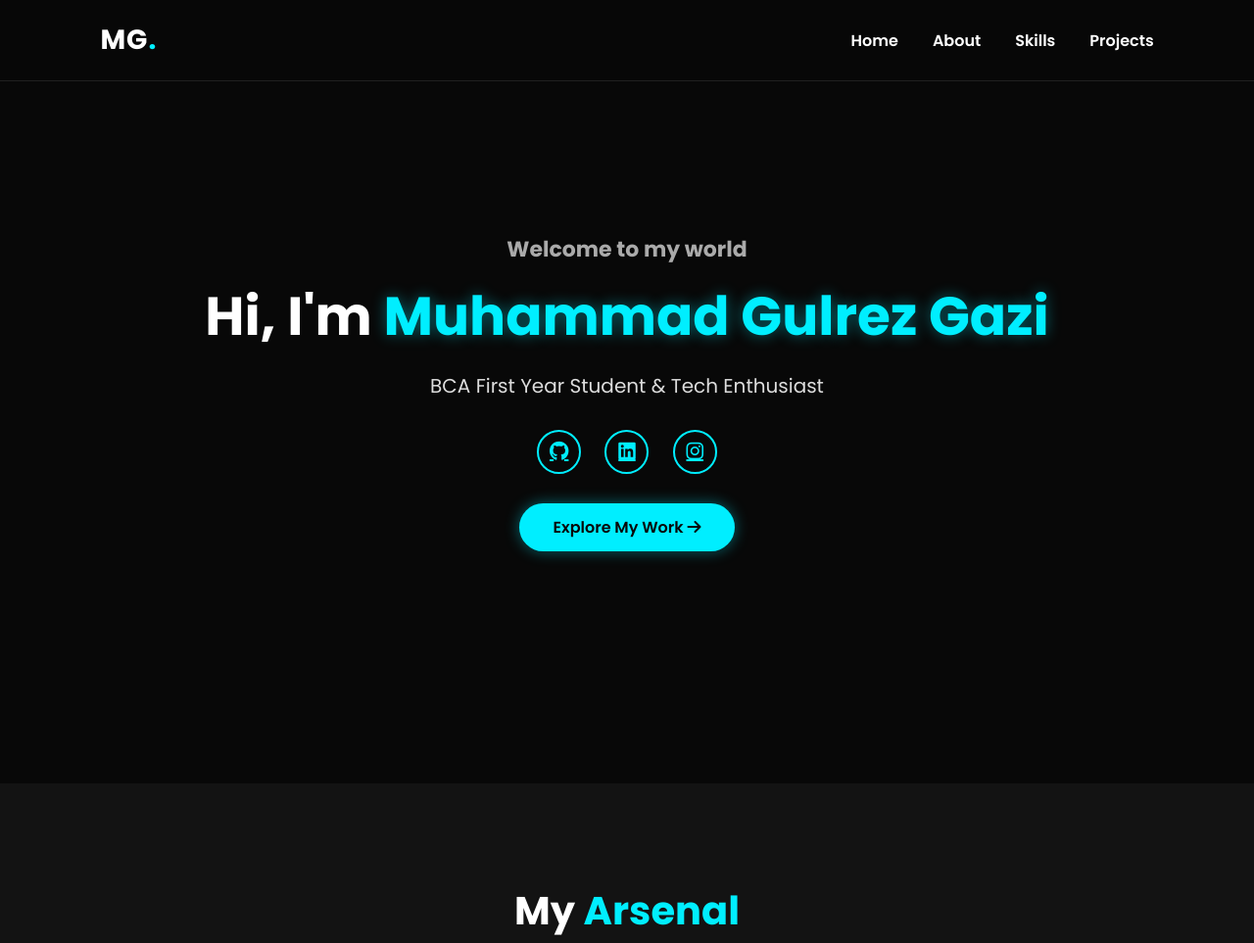
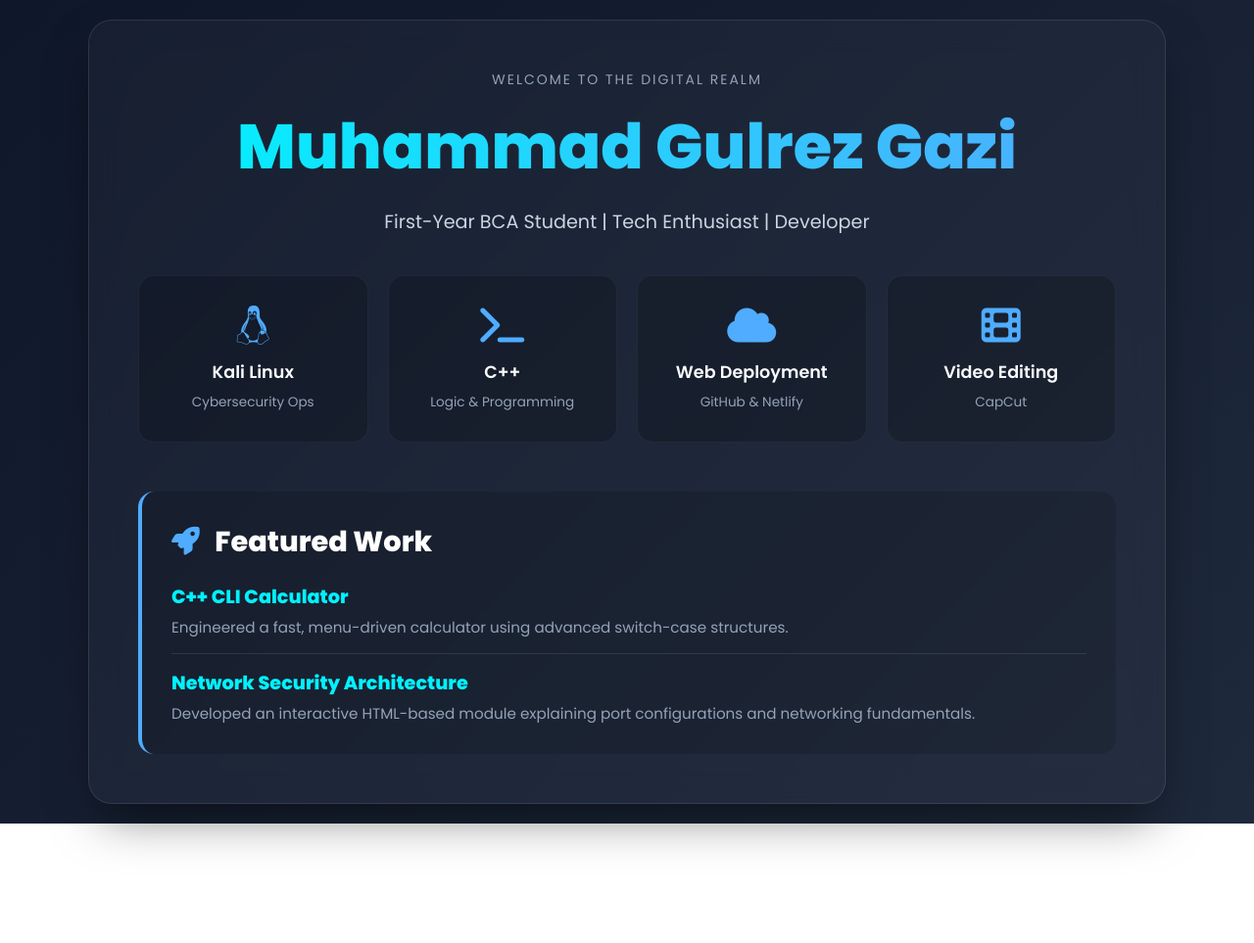
Before and after one commit to gulrezgazi2007-droid/portfolio-website, a plain HTML site: page index.html in a window 1280 px wide. Shown: the top 963 px of the page at 98% size. After the commit the page ends 841 px from the top, so only its background shows below. Drawn offline with Linux system fonts and the light colour scheme.

Commit message:
Update index.html

```diff
--- a/index.html
+++ b/index.html
@@ -3,90 +3,187 @@
 <head>
     <meta charset="UTF-8">
     <meta name="viewport" content="width=device-width, initial-scale=1.0">
-    <title>Muhammad Gulrez Gazi | Portfolio</title>
-    <!-- Google Fonts & Icons -->
-    <link href="https://fonts.googleapis.com/css2?family=Poppins:wght@300;400;600;700&display=swap" rel="stylesheet">
+    <title>Muhammad Gulrez Gazi | Pro Portfolio</title>
+    <link href="https://fonts.googleapis.com/css2?family=Poppins:wght@300;400;600;800&display=swap" rel="stylesheet">
     <link rel="stylesheet" href="https://cdnjs.cloudflare.com/ajax/libs/font-awesome/6.4.0/css/all.min.css">
-    <link rel="stylesheet" href="style.css">
+    <style>
+        * {
+            margin: 0;
+            padding: 0;
+            box-sizing: border-box;
+            font-family: 'Poppins', sans-serif;
+        }
+
+        body {
+            /* Deep Dark Gradient Background */
+            background: linear-gradient(135deg, #0f172a 0%, #1e293b 100%);
+            color: #f8fafc;
+            min-height: 100vh;
+            display: flex;
+            justify-content: center;
+            align-items: center;
+            padding: 20px;
+        }
+
+        /* Glassmorphism Card */
+        .glass-container {
+            width: 100%;
+            max-width: 1100px;
+            background: rgba(255, 255, 255, 0.03);
+            backdrop-filter: blur(16px);
+            -webkit-backdrop-filter: blur(16px);
+            border: 1px solid rgba(255, 255, 255, 0.1);
+            border-radius: 24px;
+            padding: 50px;
+            box-shadow: 0 25px 50px -12px rgba(0, 0, 0, 0.5);
+            text-align: center;
+        }
+
+        .header h3 {
+            color: #94a3b8;
+            font-weight: 400;
+            letter-spacing: 2px;
+            text-transform: uppercase;
+            font-size: 14px;
+            margin-bottom: 10px;
+        }
+
+        .header h1 {
+            font-size: 4rem;
+            font-weight: 800;
+            /* Glowing Neon Text */
+            background: linear-gradient(to right, #00f2fe, #4facfe);
+            -webkit-background-clip: text;
+            -webkit-text-fill-color: transparent;
+            margin-bottom: 15px;
+        }
+
+        .header p {
+            font-size: 1.2rem;
+            color: #cbd5e1;
+            margin-bottom: 40px;
+        }
+
+        /* Skills Grid */
+        .skills-grid {
+            display: grid;
+            grid-template-columns: repeat(auto-fit, minmax(220px, 1fr));
+            gap: 20px;
+            margin-bottom: 50px;
+        }
+
+        .skill-card {
+            background: rgba(0, 0, 0, 0.2);
+            border: 1px solid rgba(255, 255, 255, 0.05);
+            padding: 30px 20px;
+            border-radius: 16px;
+            transition: all 0.4s ease;
+        }
+
+        .skill-card:hover {
+            transform: translateY(-10px);
+            background: rgba(79, 172, 254, 0.1);
+            border-color: #4facfe;
+            box-shadow: 0 10px 30px rgba(79, 172, 254, 0.2);
+        }
+
+        .skill-card i {
+            font-size: 2.5rem;
+            color: #4facfe;
+            margin-bottom: 15px;
+        }
+
+        .skill-card h4 {
+            font-size: 1.1rem;
+            font-weight: 600;
+        }
+
+        /* Projects Section */
+        .projects-section {
+            text-align: left;
+            background: rgba(0, 0, 0, 0.15);
+            padding: 30px;
+            border-radius: 16px;
+            border-left: 4px solid #4facfe;
+        }
+
+        .projects-section h2 {
+            margin-bottom: 20px;
+            font-size: 1.8rem;
+            color: #ffffff;
+        }
+
+        .project-item {
+            margin-bottom: 15px;
+            padding-bottom: 15px;
+            border-bottom: 1px solid rgba(255,255,255,0.1);
+        }
+
+        .project-item:last-child {
+            border-bottom: none;
+            margin-bottom: 0;
+            padding-bottom: 0;
+        }
+
+        .project-item h4 {
+            color: #00f2fe;
+            font-size: 1.2rem;
+        }
+
+        .project-item p {
+            color: #94a3b8;
+            font-size: 0.95rem;
+            margin-top: 5px;
+        }
+
+    </style>
 </head>
 <body>
-    <!-- Navbar -->
-    <nav class="navbar">
-        <div class="logo">MG<span>.</span></div>
-        <ul class="nav-links">
-            <li><a href="#home">Home</a></li>
-            <li><a href="#about">About</a></li>
-            <li><a href="#skills">Skills</a></li>
-            <li><a href="#projects">Projects</a></li>
-        </ul>
-    </nav>
 
-    <!-- Hero Section -->
-    <section id="home" class="hero">
-        <div class="hero-content">
-            <h3 class="subtitle">Welcome to my world</h3>
-            <h1>Hi, I'm <span>Muhammad Gulrez Gazi</span></h1>
-            <p class="typing-text">BCA First Year Student & Tech Enthusiast</p>
-            <div class="social-icons">
-                <a href="#"><i class="fab fa-github"></i></a>
-                <a href="#"><i class="fab fa-linkedin"></i></a>
-                <a href="#"><i class="fab fa-instagram"></i></a>
+    <div class="glass-container">
+        <div class="header">
+            <h3>Welcome to the digital realm</h3>
+            <h1>Muhammad Gulrez Gazi</h1>
+            <p>First-Year BCA Student | Tech Enthusiast | Developer</p>
+        </div>
+
+        <div class="skills-grid">
+            <div class="skill-card">
+                <i class="fa-brands fa-linux"></i>
+                <h4>Kali Linux</h4>
+                <p style="font-size: 0.85rem; color: #94a3b8; margin-top: 8px;">Cybersecurity Ops</p>
             </div>
-            <a href="#projects" class="btn">Explore My Work <i class="fas fa-arrow-right"></i></a>
-        </div>
-    </section>
-
-    <!-- Skills Section -->
-    <section id="skills" class="skills">
-        <h2 class="section-title">My <span>Arsenal</span></h2>
-        <div class="skills-container">
-            <div class="skill-box">
-                <i class="fa-brands fa-linux"></i>
-                <h3>Cybersecurity</h3>
-                <p>Kali Linux & Network Security</p>
+            <div class="skill-card">
+                <i class="fa-solid fa-terminal"></i>
+                <h4>C++</h4>
+                <p style="font-size: 0.85rem; color: #94a3b8; margin-top: 8px;">Logic & Programming</p>
             </div>
-            <div class="skill-box">
-                <i class="fa-solid fa-code"></i>
-                <h3>C++</h3>
-                <p>Logic Building & Programming</p>
+            <div class="skill-card">
+                <i class="fa-solid fa-cloud"></i>
+                <h4>Web Deployment</h4>
+                <p style="font-size: 0.85rem; color: #94a3b8; margin-top: 8px;">GitHub & Netlify</p>
             </div>
-            <div class="skill-box">
-                <i class="fa-solid fa-server"></i>
-                <h3>Web Hosting</h3>
-                <p>GitHub Pages & Netlify Deployment</p>
-            </div>
-            <div class="skill-box">
-                <i class="fa-solid fa-video"></i>
-                <h3>Video Editing</h3>
-                <p>CapCut & Content Creation</p>
+            <div class="skill-card">
+                <i class="fa-solid fa-film"></i>
+                <h4>Video Editing</h4>
+                <p style="font-size: 0.85rem; color: #94a3b8; margin-top: 8px;">CapCut</p>
             </div>
         </div>
-    </section>
 
-    <!-- Projects Section -->
-    <section id="projects" class="projects">
-        <h2 class="section-title">Latest <span>Projects</span></h2>
-        <div class="project-grid">
-            <div class="project-card">
-                <div class="project-info">
-                    <h3>C++ CLI Calculator</h3>
-                    <p>A fast, menu-driven calculator built using advanced switch-case control structures.</p>
-                    <a href="#" class="project-btn"><i class="fab fa-github"></i> View Source</a>
-                </div>
+        <div class="projects-section">
+            <h2><i class="fa-solid fa-rocket" style="color: #4facfe; margin-right: 10px;"></i> Featured Work</h2>
+
+            <div class="project-item">
+                <h4>C++ CLI Calculator</h4>
+                <p>Engineered a fast, menu-driven calculator using advanced switch-case structures.</p>
             </div>
-            <div class="project-card">
-                <div class="project-info">
-                    <h3>Network Security Slides</h3>
-                    <p>An interactive HTML-based presentation explaining port numbers and networking fundamentals.</p>
-                    <a href="#" class="project-btn"><i class="fas fa-external-link-alt"></i> Live Demo</a>
-                </div>
+
+            <div class="project-item">
+                <h4>Network Security Architecture</h4>
+                <p>Developed an interactive HTML-based module explaining port configurations and networking fundamentals.</p>
             </div>
         </div>
-    </section>
+    </div>
 
-    <!-- Footer -->
-    <footer>
-        <p>© 2026 Designed & Developed by Muhammad Gulrez Gazi</p>
-    </footer>
 </body>
 </html>
```
